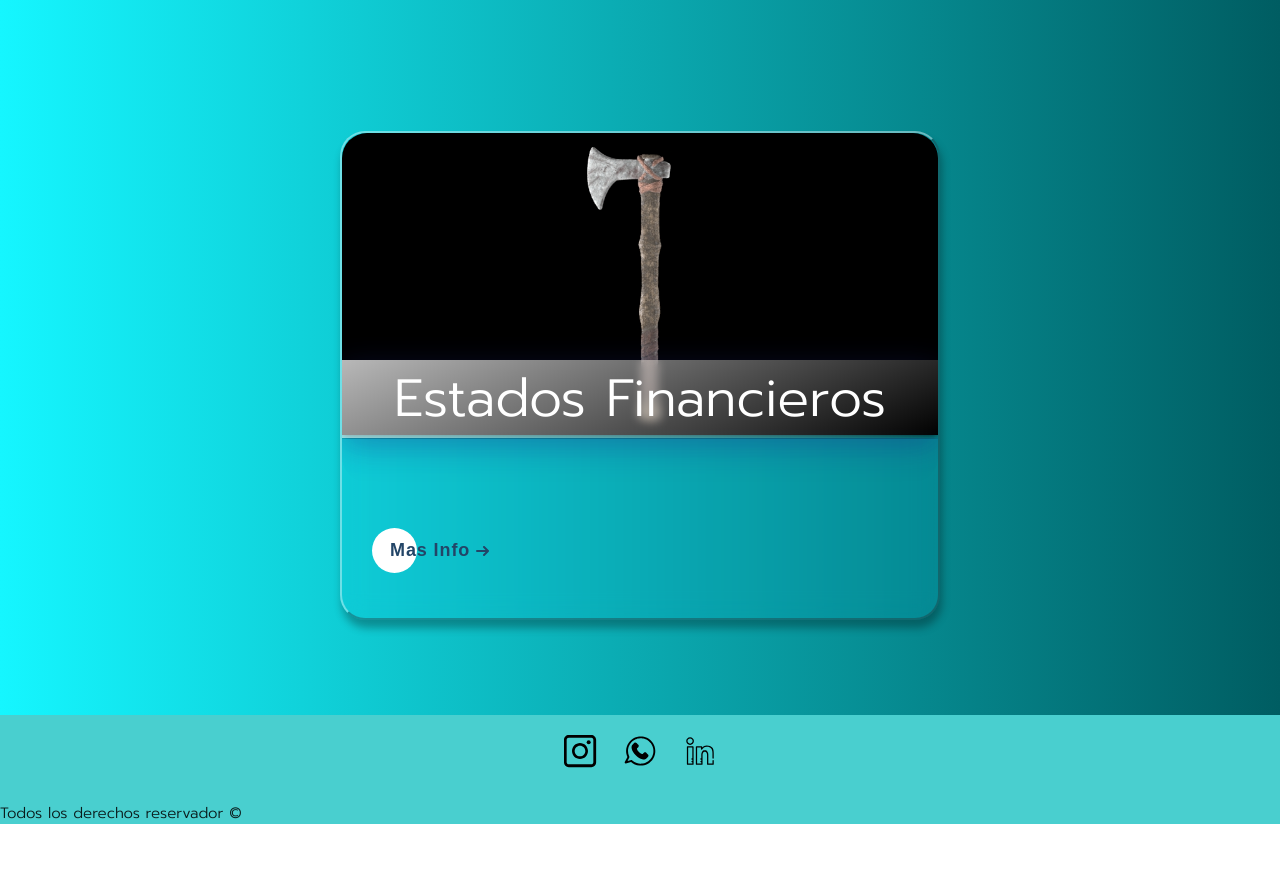
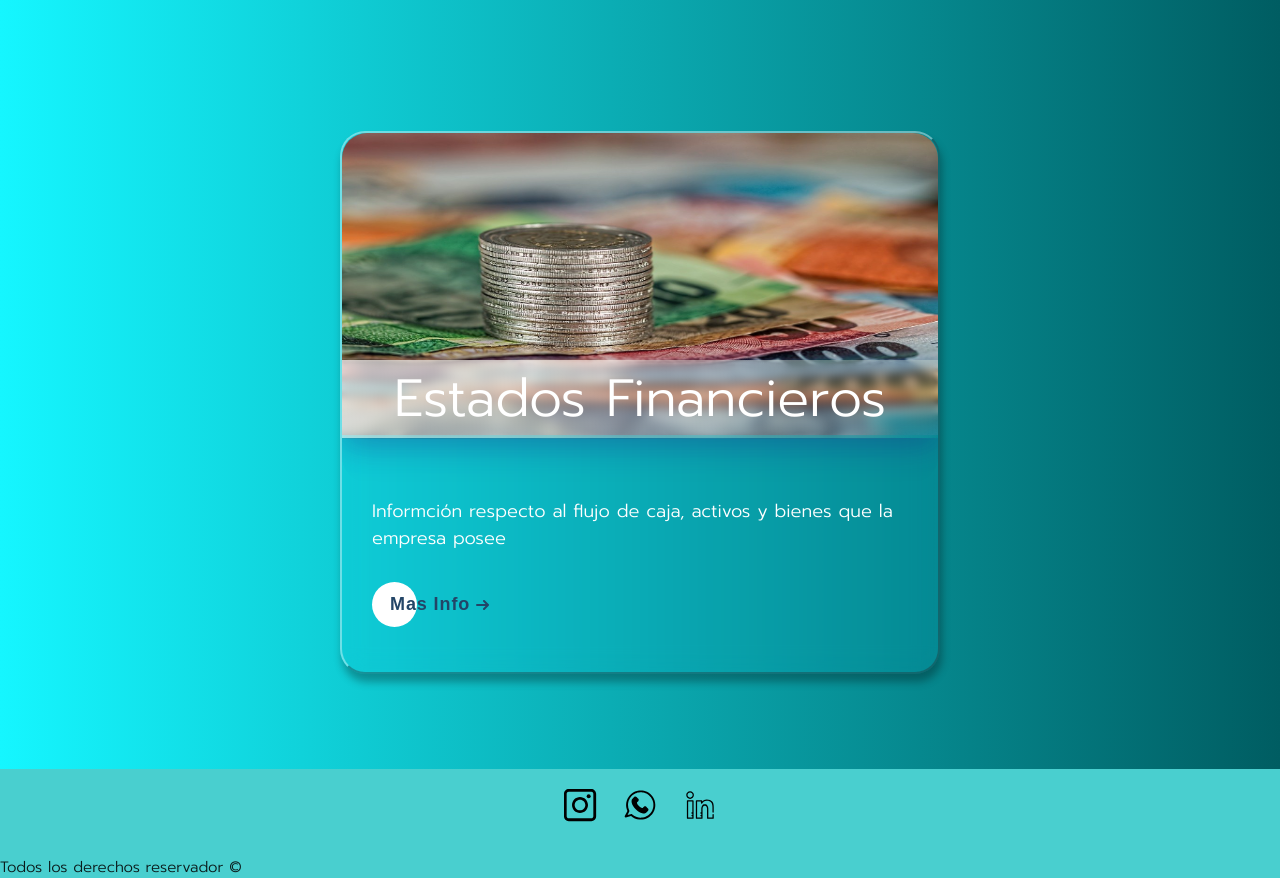
Before and after one commit to JulianBarbossa9/ParkingPlus, a React (Create React App) app: page / in a window 1280 px wide. Shown: the part 10820-11698 px from the top of the page. Before the commit the page ends 11644 px from the top, so only its background shows below. Built offline with nearby package versions, Linux system fonts and the light colour scheme.

Commit message:
imagen añadida

```diff
--- a/src/components/Desarrollo.js
+++ b/src/components/Desarrollo.js
@@ -4,6 +4,7 @@ import './Card.css';
 import img1 from './../images/Costos.jpg'
 import img2 from './../images/Empresa.jpg'
 import img3 from './../images/Talento.jpg'
+import img5 from './../images/Estados.jpg'
 
 const Desarrollo = ({modal,setModal,infoModal,setInfoModal}) => {
 
@@ -31,10 +32,10 @@ const Desarrollo = ({modal,setModal,infoModal,setInfoModal}) => {
         },
         {
             titulo: 'Estados Financieros',
-            descripcion: '',
+            descripcion: 'Informción respecto al flujo de caja, activos y bienes que la empresa posee',
             descripciones:6,
-            alt: '',
-            img:''
+            alt: 'estados financieros pixabay',
+            img: img5
         },
     ];
     const renderCards=(objetos)=>{
```
Also changed, not shown: src/images/Estados.jpg (added).
